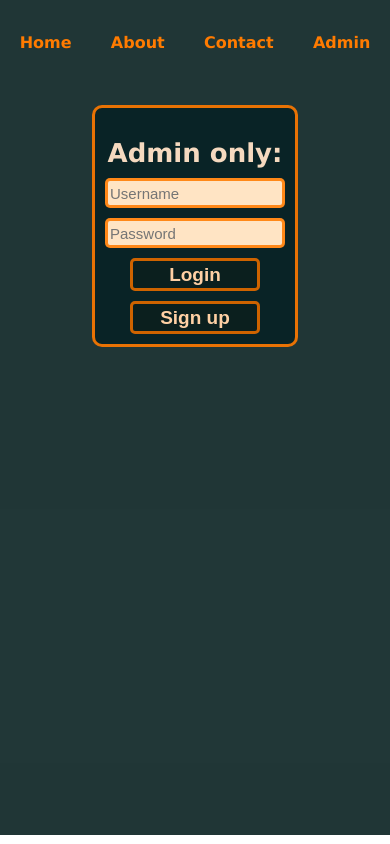
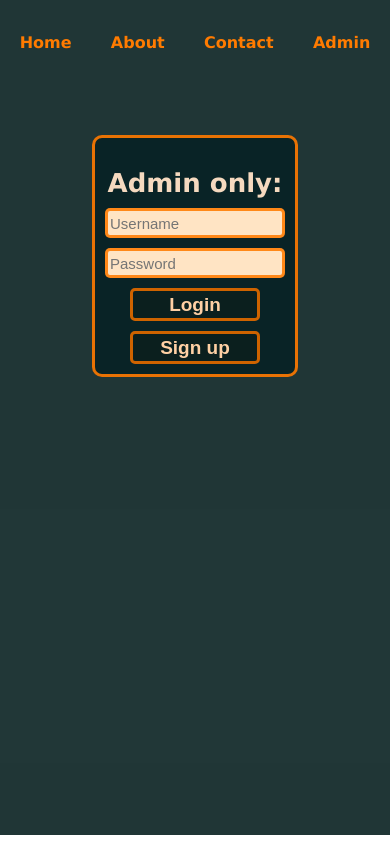
Before and after one commit to alexnmc/appointment-booking, a React (Create React App) app in the folder client/: page /admin in a window 390 px wide. Built offline with nearby package versions, Linux system fonts and the light colour scheme.

Commit message:
responsive design

```diff
--- a/client/src/style.css
+++ b/client/src/style.css
@@ -21,8 +21,7 @@
 
 .admin{
 
-    padding-top: 20px;
-
+    padding-top: 50px;
 }
 
 
```
